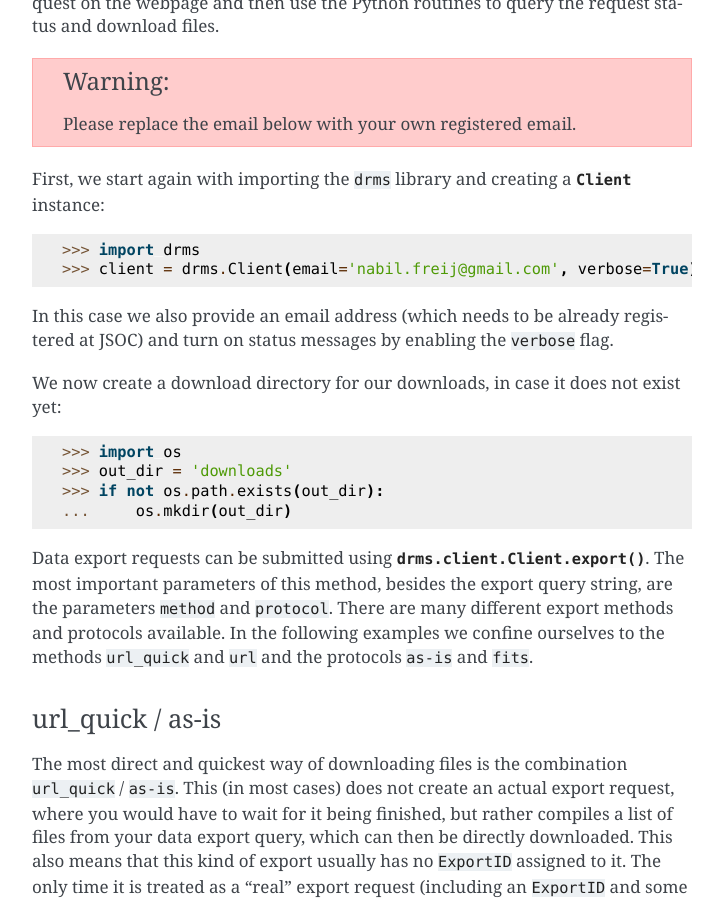
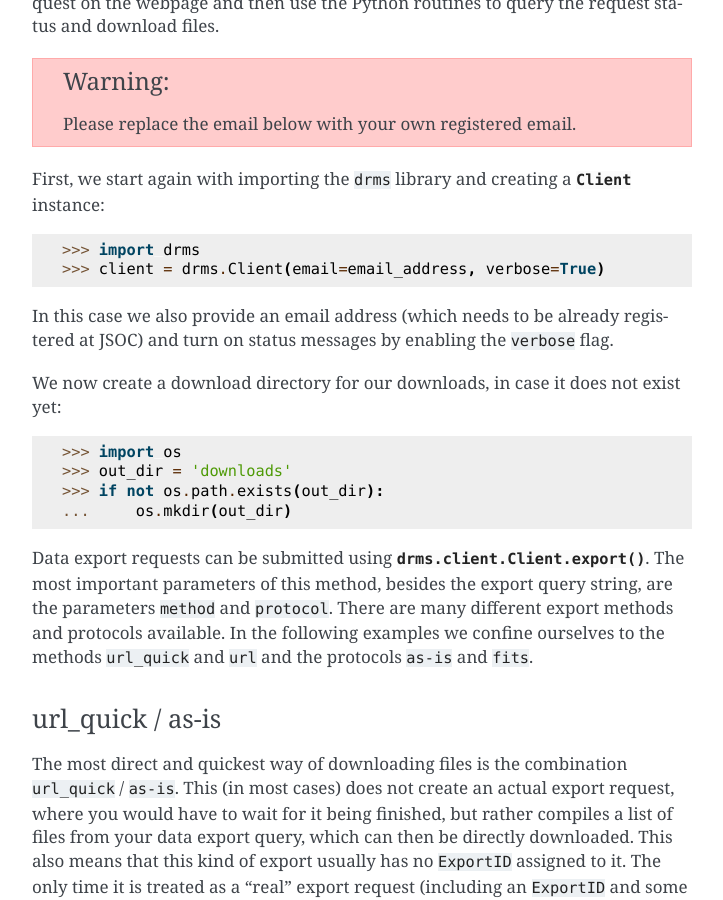
Before and after one commit to sunpy/drms, a Sphinx documentation site: the page built from docs/tutorial.rst, in a window 1280 px wide and 900 px high, scrolled down 3715 px. Shown: the whole window, without its empty margins (388-1111 px from the left). Built offline with Sphinx 7.4.7, drawn with Linux system fonts in a browser that asks for light colours; pages that are not in the unit, such as notebooks, are missing from menus; the version number could not be read and is left out.

Commit message:
use sunpy email address

```diff
--- a/docs/conf.py
+++ b/docs/conf.py
@@ -101,7 +101,7 @@ except ImportError:
     html_theme = "default"
 
 # JSOC email os env
-os.environ["JSOC_EMAIL"] = "nabil.freij@gmail.com"
+os.environ["JSOC_EMAIL"] = "jsoc@sunpy.org"
 
 # Add any paths that contain custom static files (such as style sheets) here,
 # relative to this directory. They are copied after the builtin static files,
--- a/docs/tutorial.rst
+++ b/docs/tutorial.rst
@@ -137,10 +137,15 @@ It is also possible to submit an export request on the webpage and then use the
 .. warning::
     Please replace the email below with your own registered email.
 
+.. testsetup::
+
+    import os
+    email_address = os.environ["JSOC_EMAIL"]
+
 First, we start again with importing the ``drms`` library and creating a `~drms.client.Client` instance::
 
     >>> import drms
-    >>> client = drms.Client(email='nabil.freij@gmail.com', verbose=True)  # doctest: +REMOTE_DATA
+    >>> client = drms.Client(email=email_address, verbose=True)  # doctest: +REMOTE_DATA
 
 In this case we also provide an email address (which needs to be already registered at JSOC) and turn on status messages by enabling the ``verbose`` flag.
 
```
Also changed, not shown: 1 other file.
